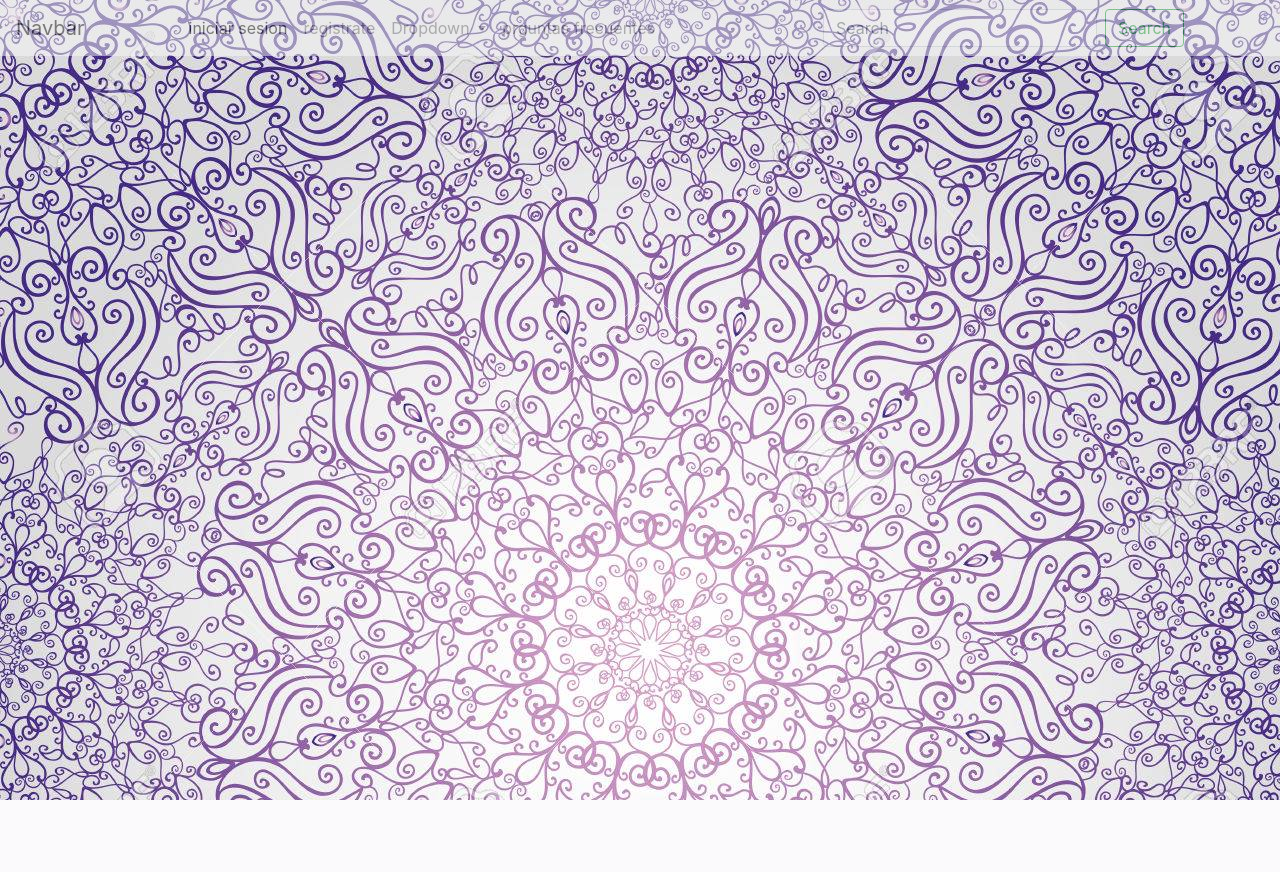
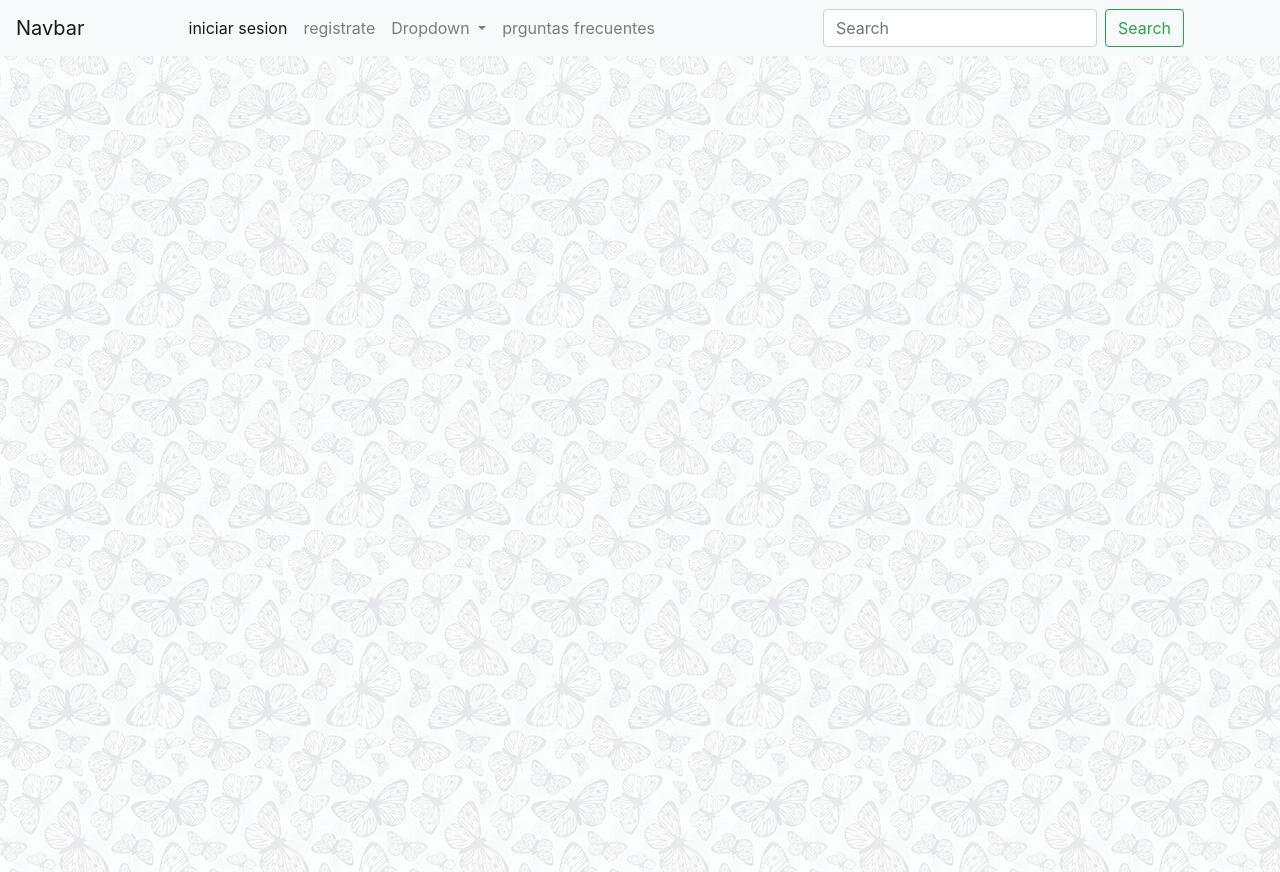
Before and after one commit to sebamoccagatta/proyecto-readme-, a PHP site: page / in a window 1280 px wide. Before the commit the page ends 800 px from the top, so only its background shows below. Run offline with PHP 8.4, Linux system fonts and the light colour scheme.

Commit message:
opacidad maripositas

```diff
--- a/css/stilos.css
+++ b/css/stilos.css
@@ -3,14 +3,24 @@
   margin: 0 auto;
   padding: 0;
 }
-body{
-  background-image: url(../imagenes/fondo-prueba.jpg);
-  opacity: 0.5;
+.contenedor {
+  /* width: 100%;
+  height: 100vh; */
+  display: block;
+  position: relative;
 }
-.contenedor{
-  max-width: 1080px;
-  opacity: 1;
 
+.contenedor::after {
+  content: "";
+  background-image: url(../imagenes/prueba4.jpg);
+  /* background-repeat: repeat; */
+  opacity: 0.3;
+  top: 0;
+  left: 0;
+  bottom: 0;
+  right: 0;
+  position: absolute;
+  z-index: -1; */
 }
 h1{
   display: flex;
--- a/index.html
+++ b/index.html
@@ -7,6 +7,7 @@
     <title></title>
   </head>
   <body>
+    <div class="contenedor">
     <header>
       <nav class="navbar navbar-expand-lg navbar-light bg-light">
   <a class="navbar-brand" href="#">Navbar</a>
@@ -44,7 +45,10 @@
   </div>
 </nav>
 
+<br>
+<br><br><br><br><br><br><br><br><br><br><br><br><br><br><br><br><br><br><br><br><br><br><br><br><br><br><br><br><br><br><br><br><br>
 
     </header>
+  </div>
   </body>
 </html>
```
